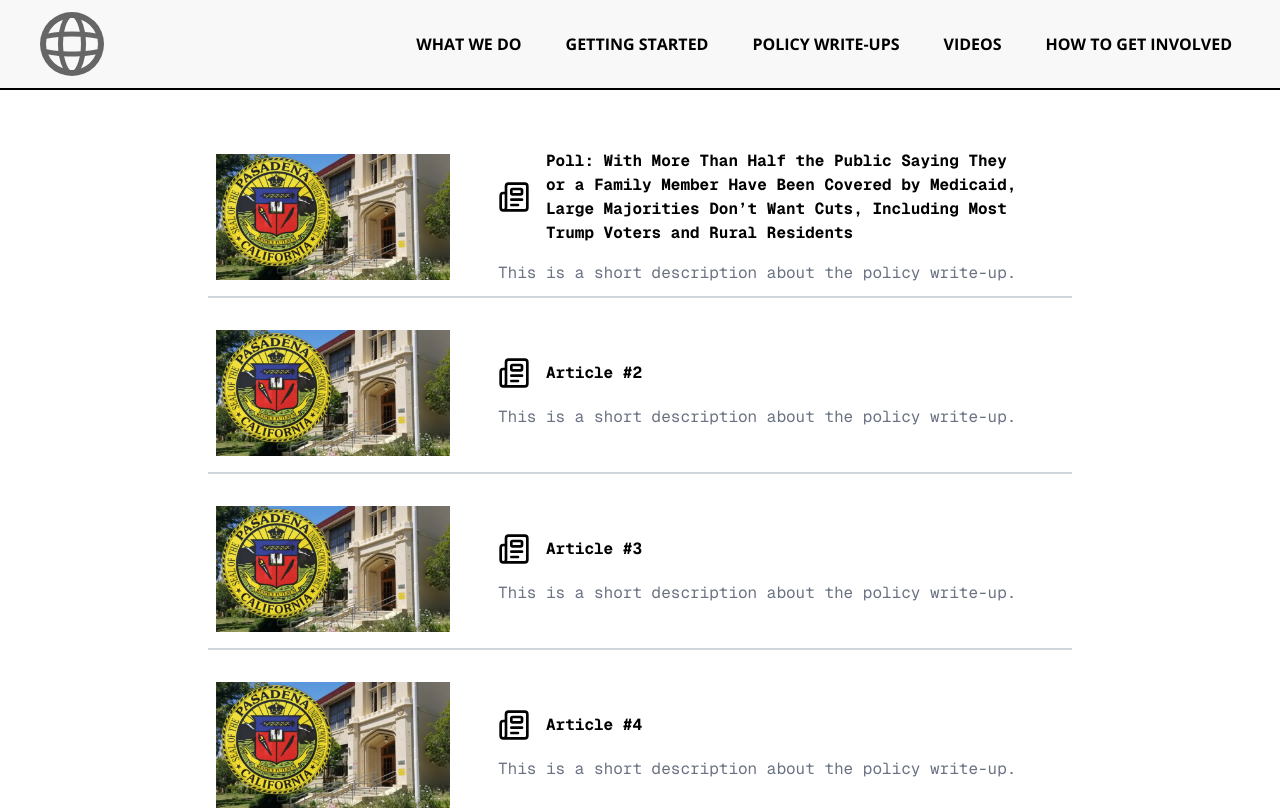
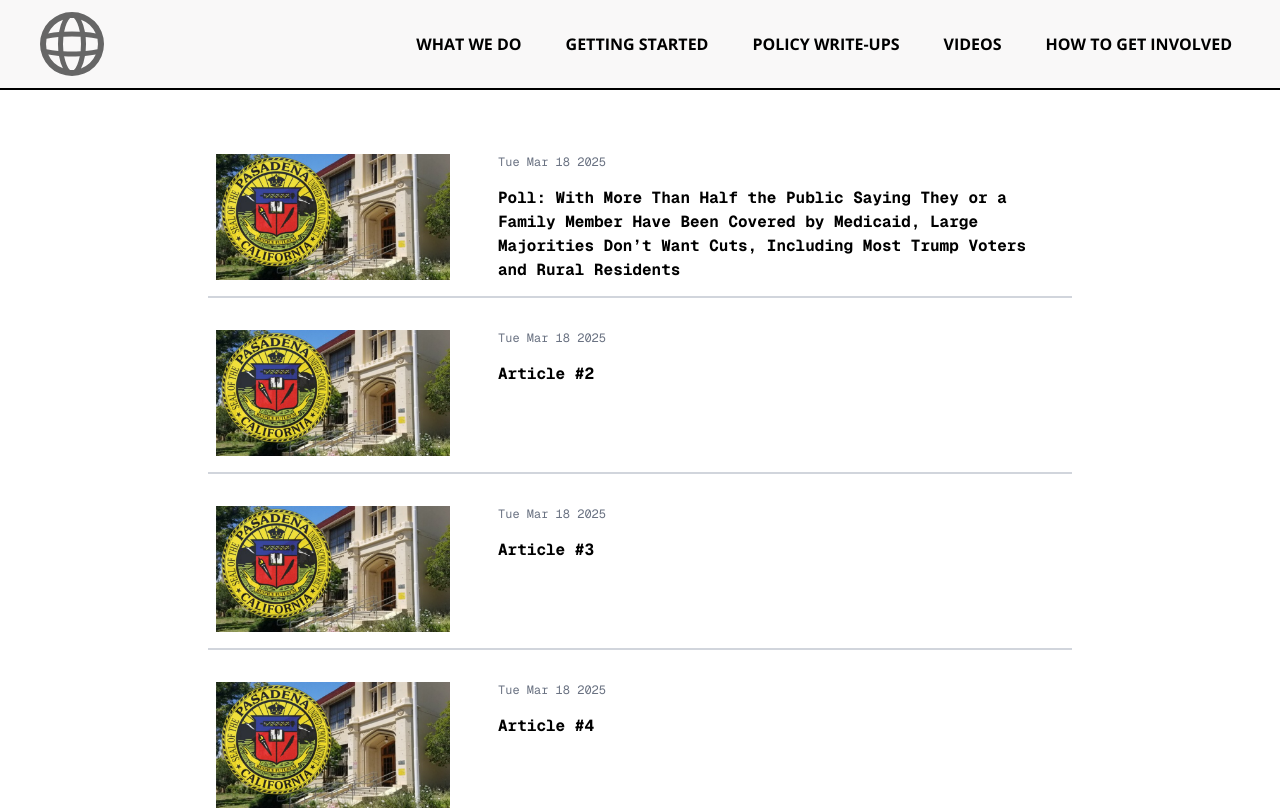
Before and after one commit to vtruo009/media-communication, a Next.js app: page /policy-write-ups in a window 1280 px wide. Shown: the top 810 px of the page. Built offline with nearby package versions, Linux system fonts and the light colour scheme.

Commit message:
overview skeleton

```diff
--- /dev/null
+++ b/app/(root)/policy-write-ups/[id]/layout.tsx
@@ -0,0 +1,28 @@
+import Link from 'next/link';
+import React from 'react';
+import { writeups } from '@/lib/constants';
+
+const OverviewLayout = ({ children }: { children: React.ReactNode }) => {
+	return (
+		<div className='flex flex-row'>
+			<div
+				id='most-recent'
+				className='w-[320px] flex flex-col border-2 border-black'
+			>
+				<h3>Most Recent</h3>
+				<ul>
+					{writeups.map((writeup) => (
+						<li>
+							<Link key={writeup.id} href={`./${writeup.id}`}>
+								{writeup.title}
+							</Link>
+						</li>
+					))}
+				</ul>
+			</div>
+			<div>{children}</div>
+		</div>
+	);
+};
+
+export default OverviewLayout;
--- /dev/null
+++ b/app/(root)/policy-write-ups/[id]/page.tsx
@@ -0,0 +1,27 @@
+import { writeups } from '@/lib/constants';
+
+// TODO: Create interface.ts
+interface WriteupProps {
+	id: string | number;
+	published: Date;
+	thumbnail: string;
+	icon: React.ReactElement;
+	title: string;
+	shortDesc: string;
+}
+
+const Overview = async ({ params }: { params: Promise<{ id: string }> }) => {
+	const { id } = await params;
+
+	if (!id) return <h1>Loading...</h1>;
+
+	const writeup = writeups.find((writeup) => writeup.id == Number(id));
+
+	return (
+		<div>
+			<h1>{writeup?.title}</h1>
+		</div>
+	);
+};
+
+export default Overview;
--- a/app/(root)/policy-write-ups/page.tsx
+++ b/app/(root)/policy-write-ups/page.tsx
@@ -1,56 +1,7 @@
 import Writeup from '@/components/Writeup';
-import { Newspaper } from 'lucide-react';
+import { writeups } from '@/lib/constants';
 
 const PolicyWriteups = () => {
-	const writeups = [
-		{
-			id: 1,
-			date: new Date(),
-			url: '',
-			thumbnail: '/pusd.png',
-			icon: <Newspaper className='write-up-icon' />,
-			title:
-				'Poll: With More Than Half the Public Saying They or a Family Member Have Been Covered by Medicaid, Large Majorities Don’t Want Cuts, Including Most Trump Voters and Rural Residents',
-			shortDesc: 'This is a short description about the policy write-up.',
-		},
-		{
-			id: 2,
-			date: new Date(),
-			url: '',
-			thumbnail: '/pusd.png',
-			icon: <Newspaper className='write-up-icon' />,
-			title: 'Article #2',
-			shortDesc: 'This is a short description about the policy write-up.',
-		},
-		{
-			id: 3,
-			date: new Date(),
-			url: '',
-			thumbnail: '/pusd.png',
-			icon: <Newspaper className='write-up-icon' />,
-			title: 'Article #3',
-			shortDesc: 'This is a short description about the policy write-up.',
-		},
-		{
-			url: '',
-			date: new Date(),
-			id: 4,
-			thumbnail: '/pusd.png',
-			icon: <Newspaper className='write-up-icon' />,
-			title: 'Article #4',
-			shortDesc: 'This is a short description about the policy write-up.',
-		},
-		{
-			id: 5,
-			date: new Date(),
-			url: '',
-			thumbnail: '/pusd.png',
-			icon: <Newspaper className='write-up-icon' />,
-			title: 'Article #5',
-			shortDesc: 'This is a short description about the policy write-up.',
-		},
-	];
-
 	return (
 		<div className='py-12 px-52'>
 			{writeups.map((writeup) => (
--- a/components/Writeup.tsx
+++ b/components/Writeup.tsx
@@ -3,19 +3,17 @@ import Link from 'next/link';
 
 interface WriteupProps {
 	id: string | number;
-	date: Date;
-	url: string;
+	published: Date;
 	thumbnail: string;
-	icon: React.ReactElement;
+	icon?: React.ReactElement;
 	title: string;
-	shortDesc: string;
 }
 
 const Writeup = (writeup: WriteupProps) => {
 	return (
 		<Link
 			id='write-up'
-			href={writeup.url}
+			href={`policy-write-ups/${writeup.id}`}
 			className='flex flex-row h-40 border-b-2 border-gray-300 mb-4 last:mb-0'
 		>
 			<div
@@ -30,8 +28,11 @@ const Writeup = (writeup: WriteupProps) => {
 			</div>
 			<div
 				id='write-up-details'
-				className='flex flex-col justify-center items-start py-4 px-10 gap-y-4'
+				className='flex flex-col justify-start items-start py-4 px-10 gap-y-4'
 			>
+				<p id='short-desc' className='text-xs text-gray-500'>
+					{writeup.published.toDateString()}
+				</p>
 				<div
 					id='title'
 					className='flex flex-row w-full justify-start items-center gap-x-4'
@@ -39,9 +40,6 @@ const Writeup = (writeup: WriteupProps) => {
 					{writeup.icon}
 					<h3 className='font-bold text-base'>{writeup.title}</h3>
 				</div>
-				<p id='short-desc' className='text-gray-500'>
-					{writeup.shortDesc}
-				</p>
 			</div>
 		</Link>
 	);
--- /dev/null
+++ b/lib/constants.ts
@@ -0,0 +1,38 @@
+export const writeups = [
+	{
+		id: 1,
+		published: new Date(),
+		thumbnail: '/pusd.png',
+		title:
+			'Poll: With More Than Half the Public Saying They or a Family Member Have Been Covered by Medicaid, Large Majorities Don’t Want Cuts, Including Most Trump Voters and Rural Residents',
+		shortDesc: 'This is a short description about the policy write-up.',
+	},
+	{
+		id: 2,
+		published: new Date(),
+		thumbnail: '/pusd.png',
+		title: 'Article #2',
+		shortDesc: 'This is a short description about the policy write-up.',
+	},
+	{
+		id: 3,
+		published: new Date(),
+		thumbnail: '/pusd.png',
+		title: 'Article #3',
+		shortDesc: 'This is a short description about the policy write-up.',
+	},
+	{
+		published: new Date(),
+		id: 4,
+		thumbnail: '/pusd.png',
+		title: 'Article #4',
+		shortDesc: 'This is a short description about the policy write-up.',
+	},
+	{
+		id: 5,
+		published: new Date(),
+		thumbnail: '/pusd.png',
+		title: 'Article #5',
+		shortDesc: 'This is a short description about the policy write-up.',
+	},
+];
```
